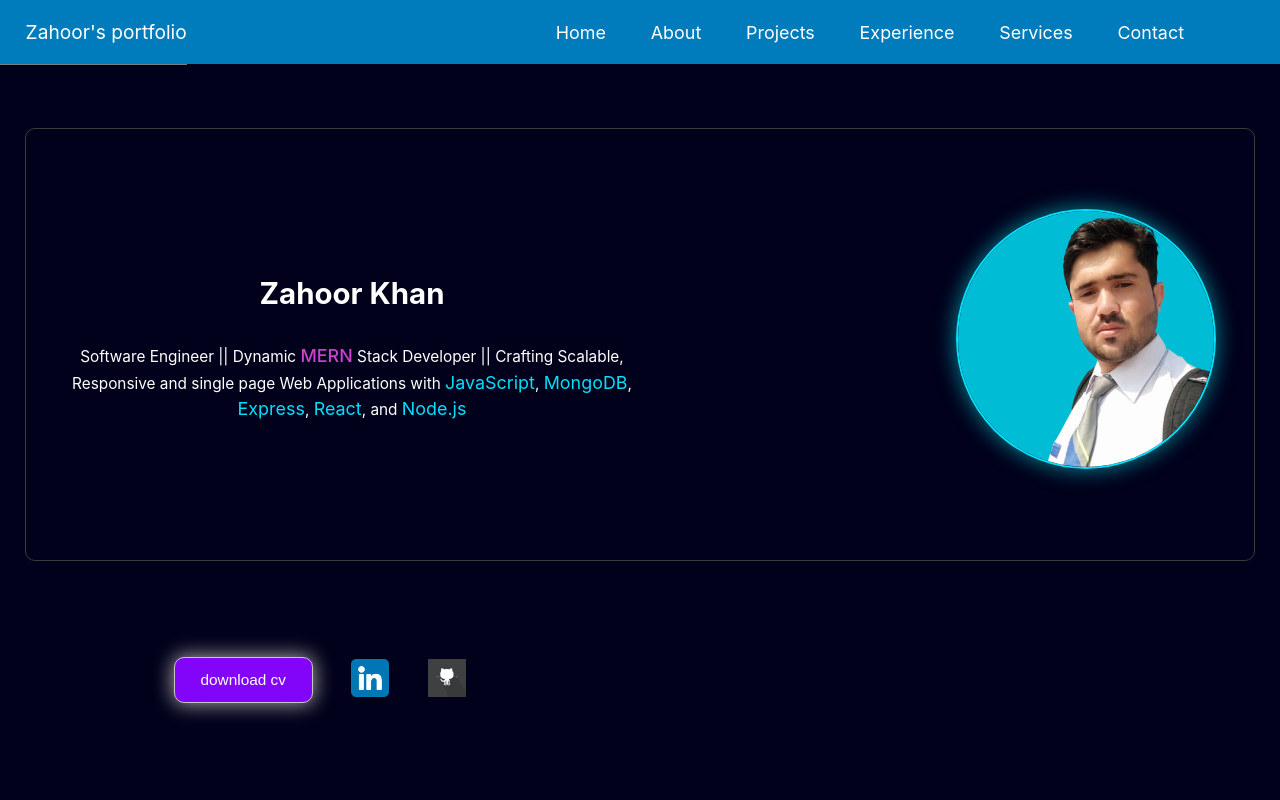
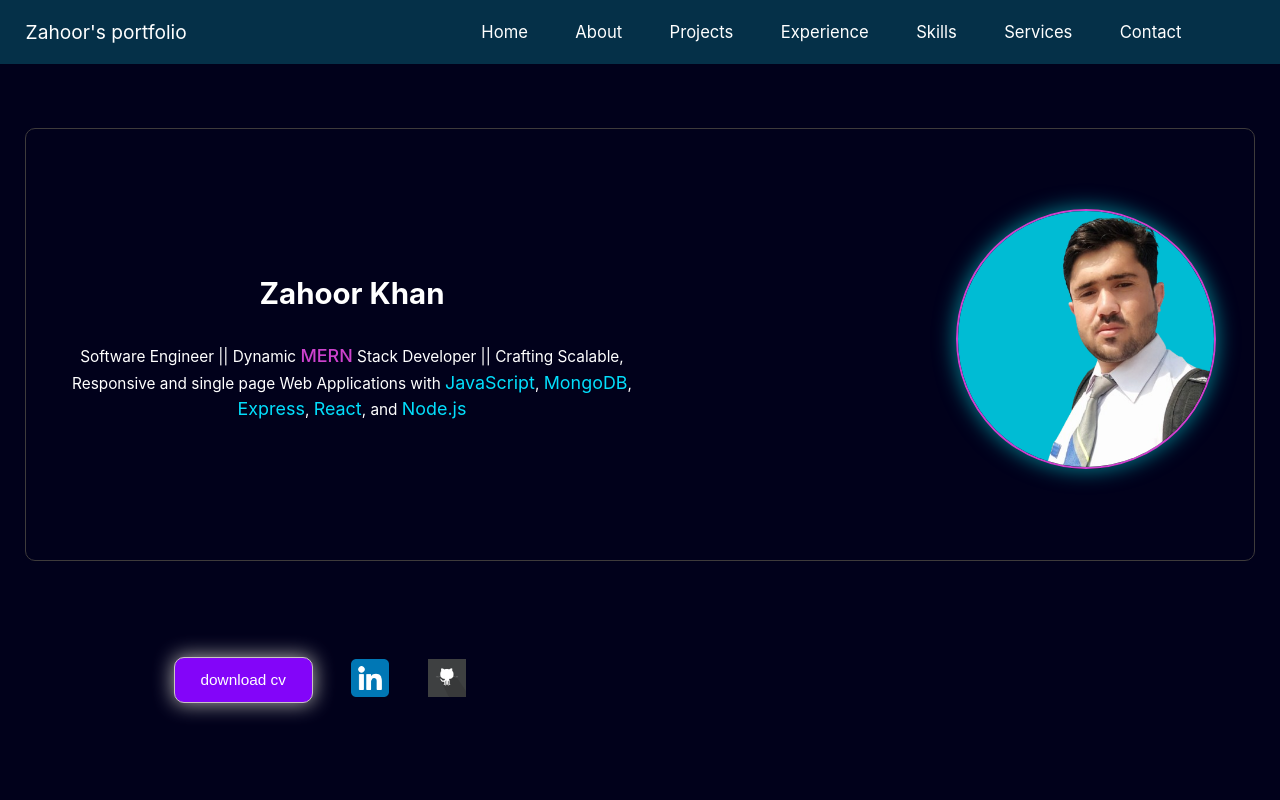
Before and after one commit to zahoor-khan178/personal-portfolio-website, a React (Create React App) app in the folder fornt-end/: page / in a window 1280 px wide. Shown: the top 800 px of the page. Built offline with nearby package versions, Linux system fonts and the light colour scheme.

Commit message:
nav bar css update

```diff
--- a/fornt-end/src/Css/image.css
+++ b/fornt-end/src/Css/image.css
@@ -29,9 +29,11 @@
     margin-top: 40px;
     /* border: 2px solid  rgb(205, 66, 205); */
       border: 2px solid  rgb(3, 223, 252);
+      border: 2px solid  rgb(205, 66, 205);
     /* border: 2px solid  rgb(205, 66, 205); */
 
     box-shadow: 0 0 20px 2px rgb(5, 150, 169);
+    box-shadow: 0 0 20px 2px rgb(205, 66, 205);
 
  }
 
--- a/fornt-end/src/Css/nav.css
+++ b/fornt-end/src/Css/nav.css
@@ -344,6 +344,7 @@
     height: fit-content;
     width: 100vw;
     background-color:#007bbc;
+      background-color:#053048;
   }
 
   #portfolio-heading {
@@ -358,6 +359,8 @@
     flex-direction: row;
     justify-content: space-between;
     align-items: center;
+    background-color: transparent;
+    border-bottom: none;
     /* background-color: aquamarine;
     background-color: rgb(15, 15, 150);
      background-color: rgb(138, 138, 14);
@@ -409,7 +412,7 @@
 
   .links-lis:hover{
 
-    /* background-color:rgba(50, 47, 47, 0.6) !important; */
+     background-color:#007bbc!important;
     border-radius: 10px;
   }
 
@@ -470,6 +473,123 @@
     width: 100vw;
     height: 5vw;
     background-color:#007bbc;
+    background-color:#053048;
+    /* box-shadow: 0 0 2px 2px rgb(41, 40, 40); */
+
+  }
+
+  #portfolio-heading {
+    font-size: 1.5vw;
+    background-color: transparent;
+
+    margin-left: 2vw;
+    color: rgb(255, 255, 255);
+
+  }
+
+  .div1 {
+    display: flex;
+    flex-direction: row;
+    justify-content: space-between;
+    align-items: center;
+    background-color: transparent;
+    border-bottom: none;
+    /* background-color: aquamarine;
+    background-color: rgb(15, 15, 150);
+     background-color: rgb(138, 138, 14);
+     background-color: rgb(44, 41, 41); */
+      /* background-color: rgb(3, 3, 94); */
+        /* background-color:rgb(0, 123, 140); */
+     /* background-color:  rgb(0, 123, 140); */
+
+    height: 100%;
+
+    /* border: 2px solid red; */
+  }
+
+ #humbarger {
+    display: none; /* ✅ Hide hamburger */
+  }
+
+  .links-container {
+    display: flex; /* ✅ Make links visible and horizontal */
+    flex-direction: row;
+    width: auto;
+    background-color:transparent !important;
+    max-height: none !important; /* ✅ Prevent dropdown behavior */
+    opacity: 1 !important;
+    height: fit-content;
+    margin-right: 5vw;
+    /* border: 3px solid saddlebrown; */
+    /* gap: 2vw; */
+  }
+
+  .links-container.hide,
+  .links-container.show {
+    max-height: none !important;
+    opacity: 1 !important;
+    transform: none !important;
+  }
+
+  .links-lis {
+    flex: 1;
+    text-align: center;
+    border-bottom: none;
+    width: fit-content;
+    height: fit-content;
+    /* border: 2px solid palevioletred; */
+    margin-right: 1.7vw;
+    background-color: none;
+    /* padding: 1vw 1vw; */
+  }
+
+  .links-lis:hover{
+
+    background-color:#007bbc!important;
+    border-radius: 10px;
+  }
+
+  .links{
+    font-size: 1.3vw;
+    /* border: 2px solid greenyellow; */
+    padding:  0.5vw 1vw;
+    /* border-radius: 20px; */
+    width: fit-content;
+    height: fit-content;
+    background-color: none;
+    text-align: center;
+    align-content: center;
+    /* border-right: none; */
+    color:white;
+  }
+  /* .links:hover{
+    background-color: #074a6e !important;
+  } */
+
+  .nav-spacer, .spacer-open {
+    height: 0vh; /* keep consistent navbar spacing */
+    background-color: #074a6e ;
+    display: none;
+  }
+}
+
+
+
+
+
+
+
+@media screen and (max-width: 2560px) and (min-width: 1441px) {
+  #nav-container {
+    display: flex;
+    flex-direction: row;
+    justify-content: space-between;
+    align-items: center;
+    height: fit-content;
+    width: 100vw;
+    height: 5vw;
+    background-color:#007bbc;
+      background-color:#053048;
   }
 
   #portfolio-heading {
@@ -484,6 +604,9 @@
     flex-direction: row;
     justify-content: space-between;
     align-items: center;
+    background-color: transparent;
+    border-bottom: none;
+
     /* background-color: aquamarine;
     background-color: rgb(15, 15, 150);
      background-color: rgb(138, 138, 14);
@@ -535,7 +658,7 @@
 
   .links-lis:hover{
 
-    /* background-color:rgba(50, 47, 47, 0.6) !important; */
+   background-color:#007bbc!important;
     border-radius: 10px;
   }
 
@@ -550,7 +673,7 @@
     text-align: center;
     align-content: center;
     /* border-right: none; */
-    color:white;
+    color: white;
   }
   /* .links:hover{
     background-color: #074a6e !important;
@@ -569,7 +692,10 @@
 
 
 
-@media screen and (max-width: 2560px) and (min-width: 1441px) {
+
+
+
+@media screen and (min-width: 2561px) {
   #nav-container {
     display: flex;
     flex-direction: row;
@@ -579,6 +705,7 @@
     width: 100vw;
     height: 5vw;
     background-color:#007bbc;
+      background-color:#053048;
   }
 
   #portfolio-heading {
@@ -593,6 +720,9 @@
     flex-direction: row;
     justify-content: space-between;
     align-items: center;
+    background-color: transparent;
+    border-bottom: none;
+
     /* background-color: aquamarine;
     background-color: rgb(15, 15, 150);
      background-color: rgb(138, 138, 14);
@@ -644,7 +774,7 @@
 
   .links-lis:hover{
 
-    /* background-color:rgba(50, 47, 47, 0.6) !important; */
+   background-color:#007bbc!important;
     border-radius: 10px;
   }
 
@@ -671,117 +801,3 @@
     display: none;
   }
 }
-
-
-
-
-
-
-
-
-
-
-
-
-@media screen and (min-width: 2561px) {
-  #nav-container {
-    display: flex;
-    flex-direction: row;
-    justify-content: space-between;
-    align-items: center;
-    height: fit-content;
-    width: 100vw;
-    height: 5vw;
-    background-color:#007bbc;
-  }
-
-  #portfolio-heading {
-    font-size: 1.5vw;
-
-    margin-left: 2vw;
-    color: rgb(255, 255, 255);
-  }
-
-  .div1 {
-    display: flex;
-    flex-direction: row;
-    justify-content: space-between;
-    align-items: center;
-    /* background-color: aquamarine;
-    background-color: rgb(15, 15, 150);
-     background-color: rgb(138, 138, 14);
-     background-color: rgb(44, 41, 41); */
-      /* background-color: rgb(3, 3, 94); */
-        /* background-color:rgb(0, 123, 140); */
-     /* background-color:  rgb(0, 123, 140); */
-
-    height: 100%;
-
-    /* border: 2px solid red; */
-  }
-
- #humbarger {
-    display: none; /* ✅ Hide hamburger */
-  }
-
-  .links-container {
-    display: flex; /* ✅ Make links visible and horizontal */
-    flex-direction: row;
-    width: auto;
-    background-color:transparent !important;
-    max-height: none !important; /* ✅ Prevent dropdown behavior */
-    opacity: 1 !important;
-    height: fit-content;
-    margin-right: 5vw;
-    /* border: 3px solid saddlebrown; */
-    /* gap: 2vw; */
-  }
-
-  .links-container.hide,
-  .links-container.show {
-    max-height: none !important;
-    opacity: 1 !important;
-    transform: none !important;
-  }
-
-  .links-lis {
-    flex: 1;
-    text-align: center;
-    border-bottom: none;
-    width: fit-content;
-    height: fit-content;
-    /* border: 2px solid palevioletred; */
-    margin-right: 1.5vw;
-    background-color: none;
-    /* padding: 1vw 1vw; */
-  }
-
-  .links-lis:hover{
-
-    /* background-color:rgba(50, 47, 47, 0.6) !important; */
-    border-radius: 10px;
-  }
-
-  .links{
-    font-size: 1.4vw;
-    /* border: 2px solid greenyellow; */
-    padding:  0.5vw 1vw;
-    /* border-radius: 20px; */
-    width: fit-content;
-    height: fit-content;
-    background-color: none;
-    text-align: center;
-    align-content: center;
-    /* border-right: none; */
-    color: white;
-  }
-  /* .links:hover{
-    background-color: #074a6e !important;
-  } */
-
-  .nav-spacer, .spacer-open {
-    height: 0vh; /* keep consistent navbar spacing */
-    background-color: #074a6e ;
-    display: none;
-  }
-}
--- a/fornt-end/src/components/Navbar.js
+++ b/fornt-end/src/components/Navbar.js
@@ -26,6 +26,7 @@ const Navbar = () => {
           <li className="links-lis"><a href="#about" onClick={toggleNavbar} className="links">About</a></li>
           <li className="links-lis"><a href="/" onClick={toggleNavbar} className="links">Projects</a></li>
           <li className="links-lis"><a href="/" onClick={toggleNavbar} className="links">Experience</a></li>
+          <li className="links-lis"><a href="/" onClick={toggleNavbar} className="links">Skills</a></li>
           <li className="links-lis"><a href="/" onClick={toggleNavbar} className="links">Services</a></li>
           <li className="links-lis"><a href="/" onClick={toggleNavbar} className="links">Contact</a></li>
         </ul>
```
